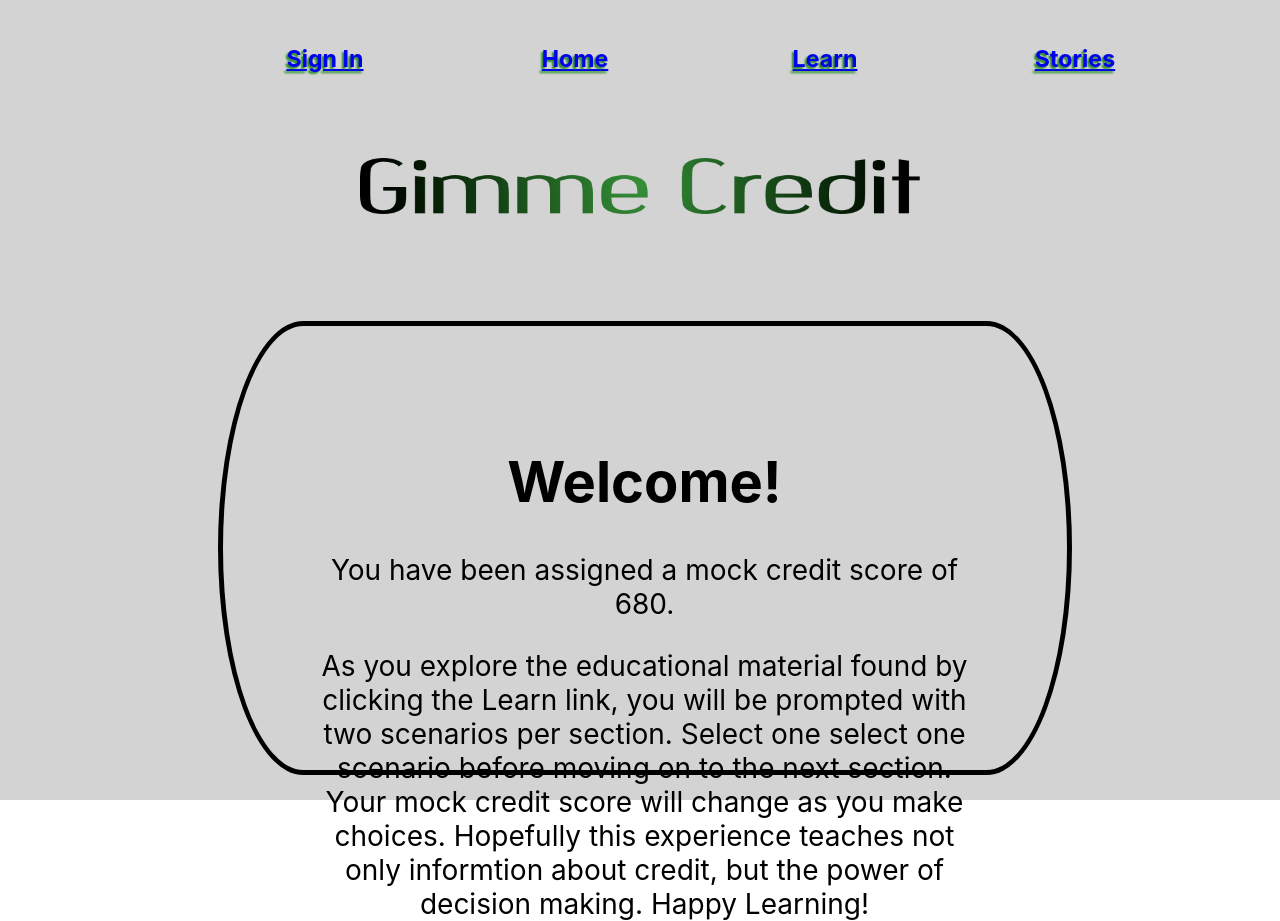
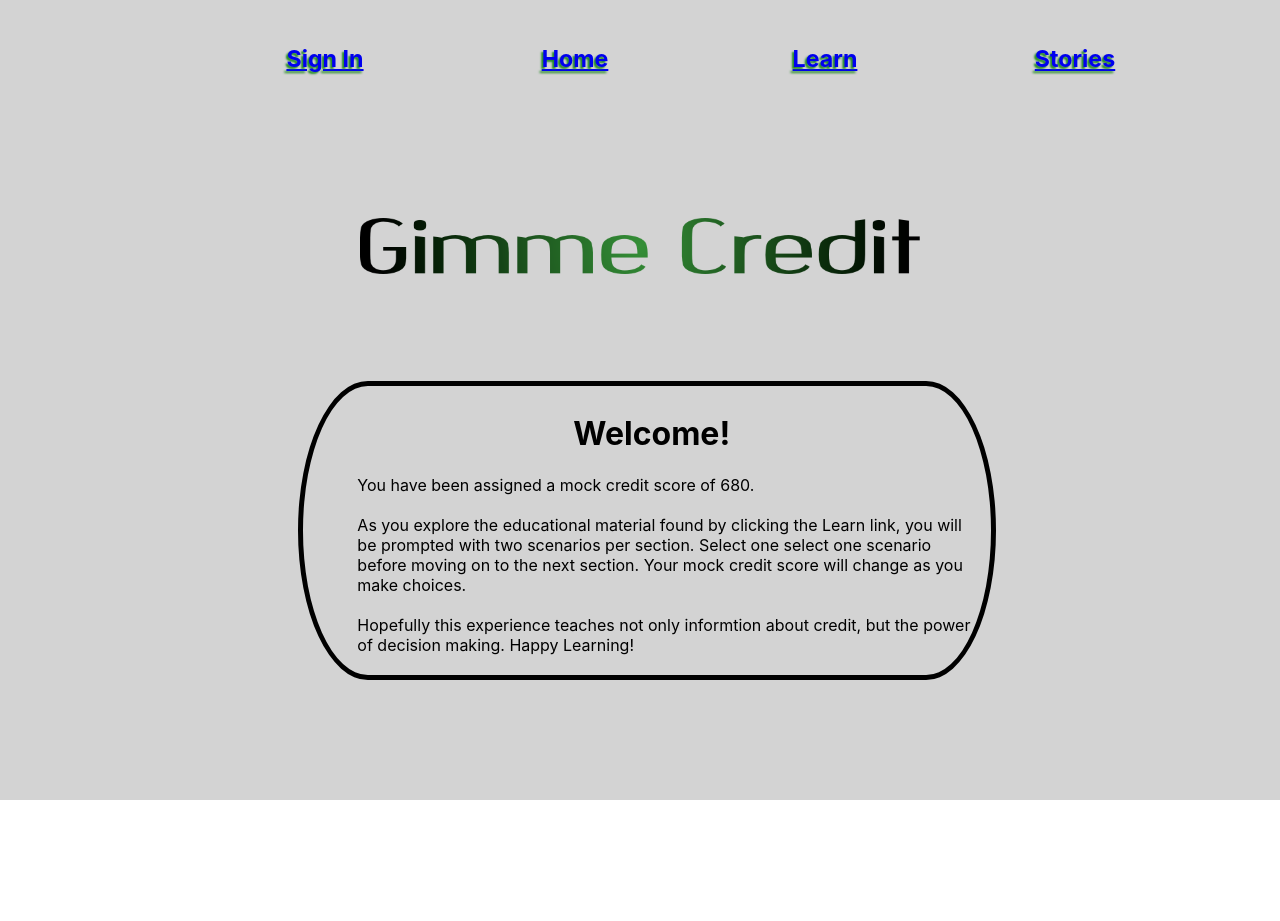
Before and after one commit to Mumrawsingh/gimme-credit-app, a React (Create React App) app in the folder client/: page /home in a window 1280 px wide. After the commit the page ends 800 px from the top, so only its background shows below. Built offline with nearby package versions, Linux system fonts and the light colour scheme.

Commit message:
Hompage.js description/rules update

```diff
--- a/client/src/App.css
+++ b/client/src/App.css
@@ -131,16 +131,27 @@ body, html, #root, .app, .container {
 /* Hompage.js */
 
 .homepage {
-
+  border:3px solid black;
+  padding: 1%;
   width: 675px;
   height: 275px;
-  padding: 10%;
+  margin-bottom: 5%;
+  font-size: 2vmin;
+  border-radius: 10% / 50%;
+  border-width: thick;
+  /*
   margin-right: 20vmin;
-  border:3px solid black;
   border-width: thick;
-  border-radius: 10% / 50%;
-  text-align: center;
+  text-align: center; */
 
+}
+
+.welcome{
+  padding-left: 33vmin;
+}
+
+.rules{
+  padding-left: 6vmin;
 }
 
 /* Hompage.js */
--- a/client/src/components/Homepage.js
+++ b/client/src/components/Homepage.js
@@ -5,13 +5,15 @@ function Homepage() {
     return (
       <div className="homepage">
 
-        <h1>Welcome!</h1>
-        <p>You have been assigned a mock credit score of 680.</p>
-        <p>
+        <h1 className="welcome">Welcome!</h1>
+        <p className="rules">You have been assigned a mock credit score of 680.
+        <br></br><br></br>
           As you explore the educational material found by clicking the Learn link,
           you will be prompted with two scenarios per section. Select one select one
           scenario before moving on to the next section.
-          Your mock credit score will change as you make choices. Hopefully this experience
+          Your mock credit score will change as you make choices.
+          <br></br><br></br>
+          Hopefully this experience
           teaches not only informtion about credit, but the power of decision making.
           Happy Learning!
         </p>
```
